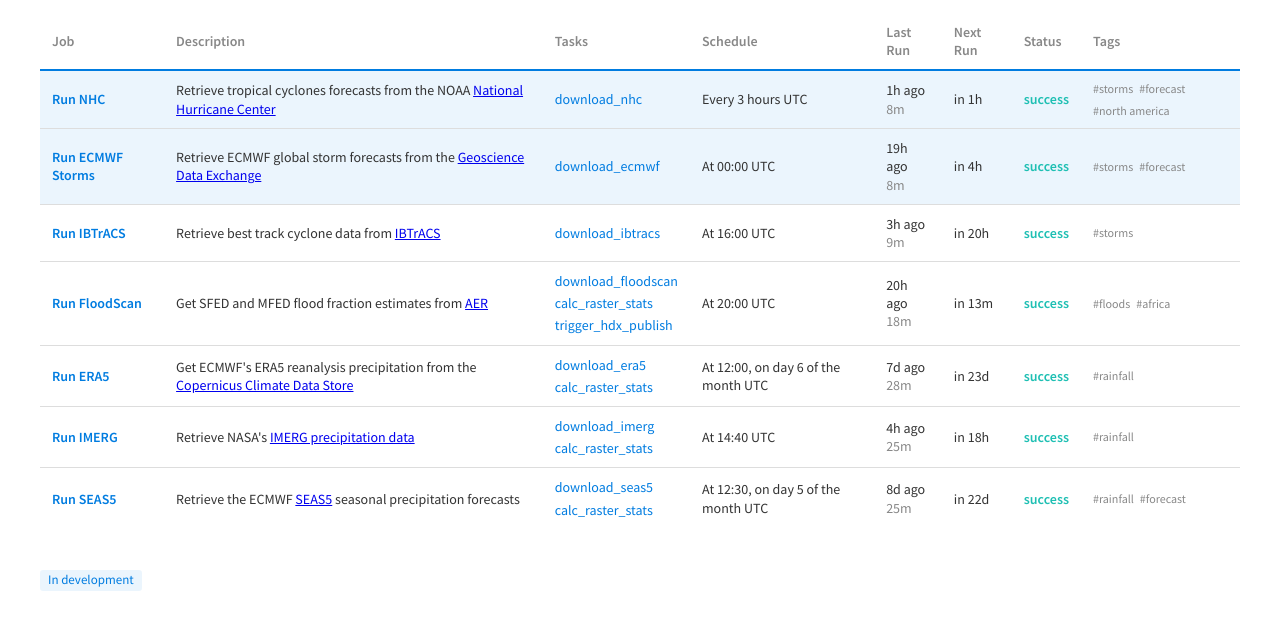
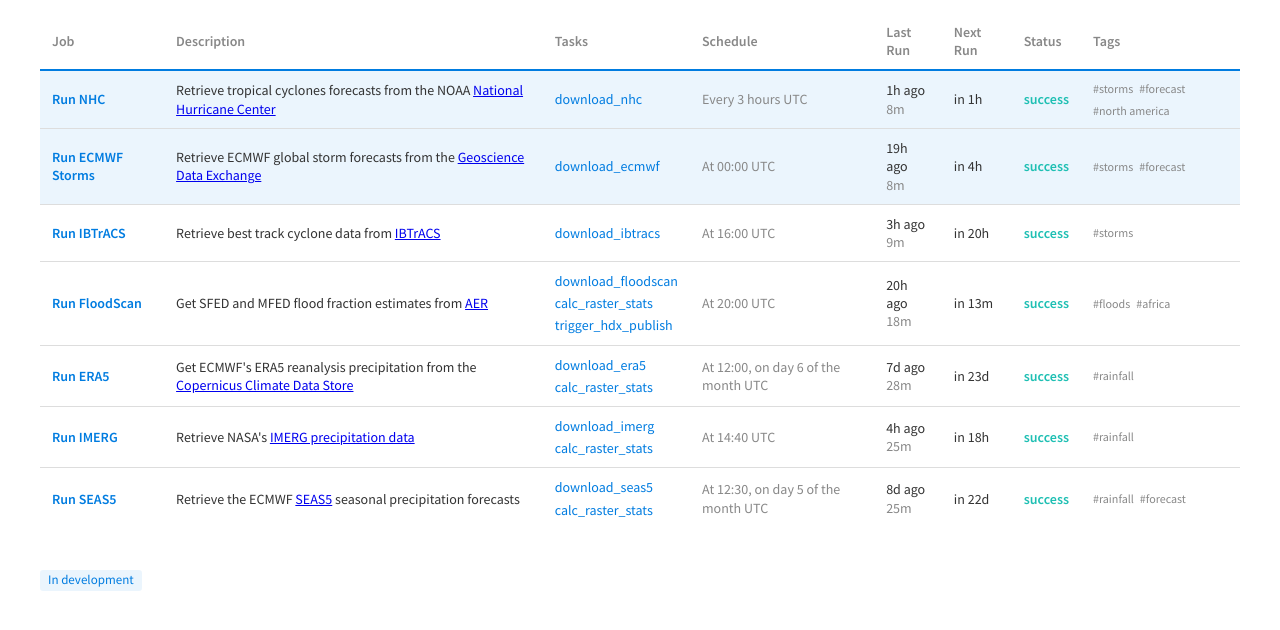
Before and after one commit to OCHA-DAP/ds-pipelines-status, a plain HTML site: page index.html in a window 1280 px wide. Shown: the part 56-686 px from the top of the page. Drawn offline with Linux system fonts and the light colour scheme.

Commit message:
adjust again

```diff
--- a/styles.css
+++ b/styles.css
@@ -116,7 +116,7 @@ tr.development td {
 }
 
 .schedule {
-  color: #888888;
+  color: #888888 !important;
 }
 
 .timing {
@@ -124,10 +124,6 @@ tr.development td {
 }
 
 .description {
-  color: #333 !important;
-}
-
-.schedule {
   color: #333 !important;
 }
 
```
